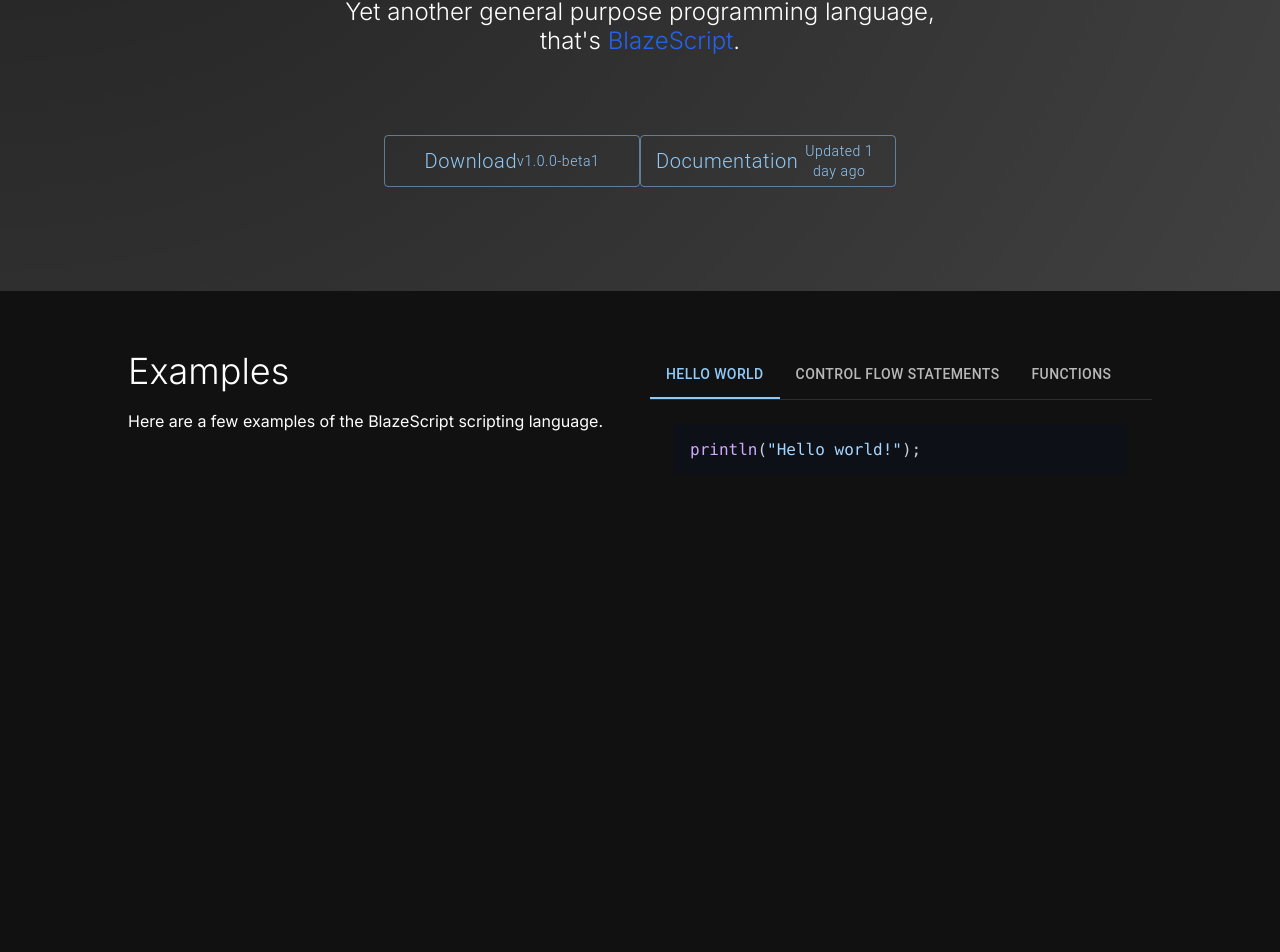
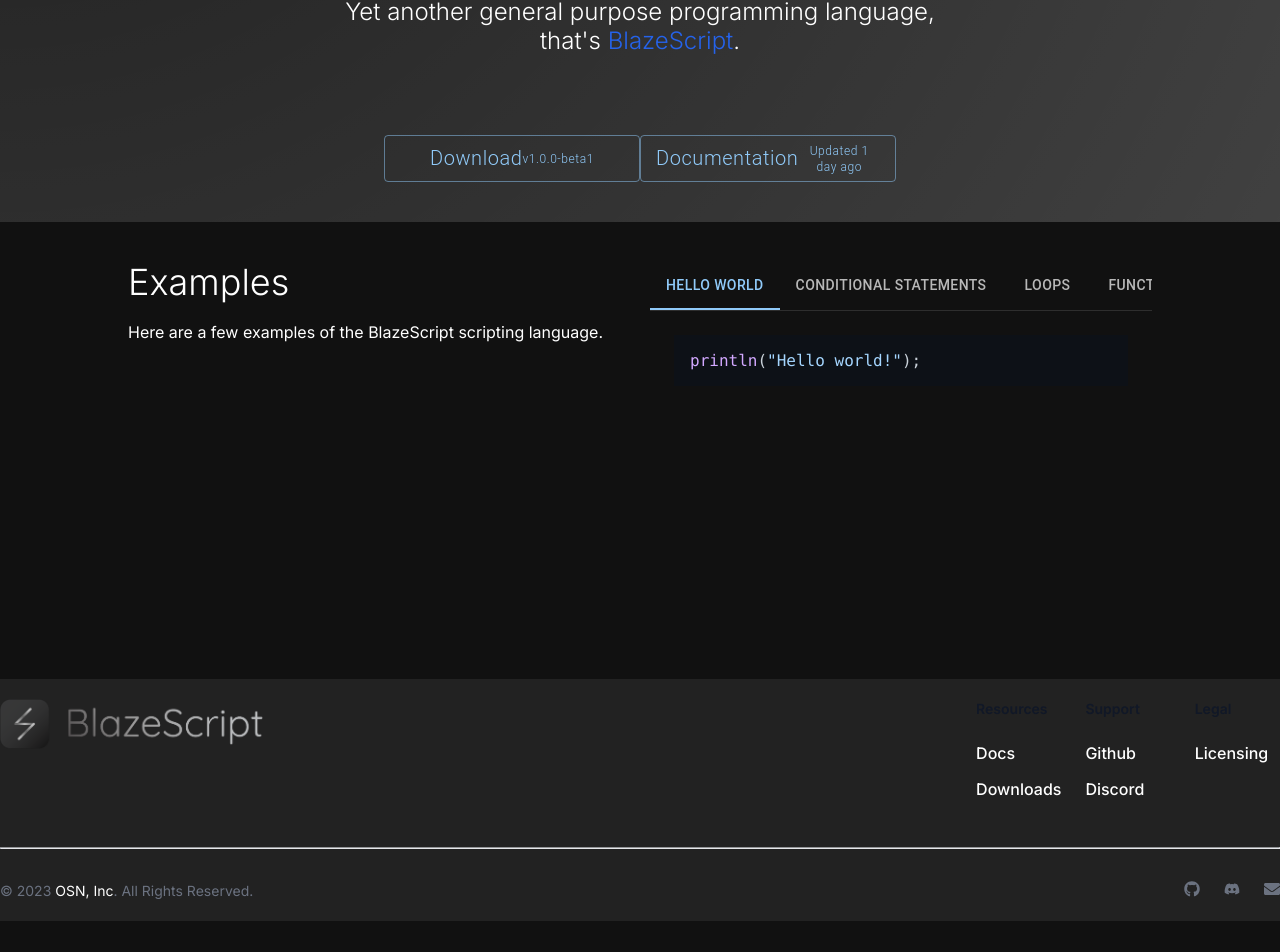
Before and after one commit to onesoft-sudo/blazescript-web, a Next.js app: page / in a window 1280 px wide. Shown: the part 508-1460 px from the top of the page. After the commit the page ends 1429 px from the top, so only its background shows below. Built offline with nearby package versions, Linux system fonts and the light colour scheme.

Commit message:
feat: complete home page

```diff
--- a/src/app/Examples.tsx
+++ b/src/app/Examples.tsx
@@ -9,7 +9,7 @@
 const CustomTab = ({ type = 'javascript', children, ...props }: any) => {
     return (
         <TabPanel {...props}>
-            <pre>
+            <pre className='max-h-[300px] h-[300px] overflow-y-auto'>
                 <code className={`font-mono language-${type}`}>{children}</code>
             </pre>
         </TabPanel>
@@ -26,7 +26,7 @@
     };
 
     return (
-        <div className='grid grid-cols-1 md:grid-cols-2 gap-5 px-3 md:px-[10%] min-h-[100vh]'>
+        <div className='grid grid-cols-1 md:grid-cols-2 gap-5 px-3 md:px-[10%] mb-5'>
             <div>
                 <h2 className='text-3xl md:text-4xl font-light'>Examples</h2>
                 <br />
@@ -36,14 +36,16 @@
                 <Box sx={{ borderBottom: 1, borderColor: 'divider' }}>
                     <Tabs value={value} onChange={handleChange} aria-label="basic tabs example">
                         <Tab label="Hello world" {...a11yProps(0)} />
-                        <Tab label="Control flow statements" {...a11yProps(1)} />
-                        <Tab label="Functions" {...a11yProps(2)} />
+                        <Tab label="Conditional Statements" {...a11yProps(1)} />
+                        <Tab label="Loops" {...a11yProps(2)} />
+                        <Tab label="Functions" {...a11yProps(3)} />
                     </Tabs>
                 </Box>
 
                 <CustomTab value={value} index={0}>{`println("Hello world!");`}</CustomTab>
-                <CustomTab value={value} index={1} type="rust">{`const name = read("What is your name? ");\n\nif (name === "root") {\n    println("Welcome back, root!");\n}\nelse {\n    println("Unknown user!");\n}\n\nloop 5 as i {\n    println("Count: " + i);\n}`}</CustomTab>
-                <CustomTab value={value} index={2}>{`function myFunc(a, b) {\n    return a + b;\n}\n\nprintln(myFunc(1, 2));`}</CustomTab>
+                <CustomTab value={value} index={1}>{`const name = read("What is your name? ");\n\nif (name === "root") {\n    println("Welcome back, root!");\n}\nelse {\n    println("Unknown user!");\n}`}</CustomTab>
+                <CustomTab value={value} index={2}>{`/* For loop */\nfor (var i = 0; i < 5; i++) {\n    println("i is " + i);\n}\n\n/* Similar example with while loop */\nvar i = 0;\n\nwhile (i < 5) {\n    println("i is " + i);\n}\n\n/* Similar example with BlazeScript's special loop statements */\nloop 5 as i {\n    println("i is " + i);\n}`}</CustomTab>
+                <CustomTab value={value} index={3}>{`function myFunc(a, b) {\n    return a + b;\n}\n\nprintln(myFunc(1, 2)); // 3`}</CustomTab>
             </div>
         </div>
     );
--- /dev/null
+++ b/src/app/Footer.module.css
@@ -0,0 +1,19 @@
+.footer ul li {
+    color: #ccc;
+    @apply mb-4;
+}
+
+.footer ul li:hover {
+    color: #fff;
+}
+
+.footer {
+    background: #222;
+    padding: 20px 0;
+}
+
+@media (max-width: 970px) {
+    .footer {
+        padding: 20px 10px;
+    }
+}
--- /dev/null
+++ b/src/app/Footer.tsx
@@ -0,0 +1,80 @@
+import Image from "next/image";
+import Logo from '../assets/blaze_original.png';
+import { DISCORD_URL, EMAIL_ADDR, GITHUB_REPO } from "@/utils/links";
+import Link from "next/link";
+import styles from './Footer.module.css';
+import { FaDiscord, FaEnvelope, FaGithub, FaInbox } from 'react-icons/fa';
+
+export default function Footer() {
+    return (
+        <footer className={styles.footer}>
+            <div className="mx-auto w-full max-w-screen-xl">
+                <div className="md:flex md:justify-between">
+                    <div className="mb-6 md:mb-0">
+                        <a href="https://flowbite.com/" className="flex items-center">
+                            <Image src={Logo} alt="BlazeScript" className="h-[40px] md:h-[50px] w-auto" />
+                        </a>
+                    </div>
+
+                    <div className="grid grid-cols-2 gap-10 sm:gap-6 sm:grid-cols-3">
+                        <div>
+                            <h2 className="mb-6 text-sm font-semibold text-gray-900 dark:text-white">Resources</h2>
+                            <ul className="list-none text-gray-600 dark:text-gray-400 font-medium">
+                                <li className="mb-4">
+                                    <Link href="/docs" className="hover:underline">Docs</Link>
+                                </li>
+
+                                <li className="mb-4">
+                                    <Link href="/downloads" className="hover:underline">Downloads</Link>
+                                </li>
+                            </ul>
+                        </div>
+
+                        <div>
+                            <h2 className="mb-6 text-sm font-semibold text-gray-900 dark:text-white">Support</h2>
+                            <ul className="list-none text-gray-600 dark:text-gray-400 font-medium">
+                                <li className="mb-4">
+                                    <a href={GITHUB_REPO} className="hover:underline">Github</a>
+                                </li>
+                                <li>
+                                    <a href="#" className="hover:underline">Discord</a>
+                                </li>
+                            </ul>
+                        </div>
+
+                        <div>
+                            <h2 className="mb-6 text-sm font-semibold text-gray-900 dark:text-white">Legal</h2>
+                            <ul className="list-none text-gray-600 dark:text-gray-400 font-medium">
+                                <li className="mb-4">
+                                    <a href={`${GITHUB_REPO}/tree/main/LICENSE`} className="hover:underline">Licensing</a>
+                                </li>
+                            </ul>
+                        </div>
+                    </div>
+                </div>
+
+                <hr className="my-6 border-gray-200 sm:mx-auto dark:border-gray-700 lg:my-8" />
+                <div className="sm:flex sm:items-center sm:justify-between">
+                    <span className="text-sm text-gray-500 sm:text-center dark:text-gray-400">© {new Date().getFullYear()} <Link href="/" className="hover:underline">OSN, Inc</Link>. All Rights Reserved.
+                    </span>
+                    <div className="flex mt-4 space-x-6 sm:justify-center sm:mt-0">
+                        <a href={GITHUB_REPO} className="text-gray-500 hover:text-gray-900 dark:hover:text-white">
+                            <FaGithub />
+                            <span className="sr-only">GitHub</span>
+                        </a>
+
+                        <a href={DISCORD_URL} className="text-gray-500 hover:text-gray-900 dark:hover:text-white">
+                            <FaDiscord />
+                            <span className="sr-only">Discord</span>
+                        </a>
+
+                        <a href={`mailto:${EMAIL_ADDR}`} className="text-gray-500 hover:text-gray-900 dark:hover:text-white">
+                            <FaEnvelope />
+                            <span className="sr-only">Email</span>
+                        </a>
+                    </div>
+                </div>
+            </div>
+        </footer>
+    );
+}
--- a/src/app/Top.tsx
+++ b/src/app/Header.tsx
@@ -4,7 +4,7 @@
 import Logo from '../assets/blaze_square.png';
 import styles from './Home.module.css';
 
-const Top: FC = () => {
+const Header: FC = () => {
     return (
         <div className={styles.main}>
             <Image className="md:pt-10 pt-4 mx-auto block mb-10" src={Logo} alt="Logo" />
@@ -23,15 +23,18 @@
             <div className="grid grid-cols-1 md:grid-cols-2 md:max-w-[40vw] mx-auto px-2 md:px-0">
                 <CustomButton className="px-5 block" variant="outlined">
                     <span className='text-center block'>Download</span>
-                    <small className='text-center block text-sm'>v1.0.0-beta1</small>
+                    <small className='text-center block text-xs'>v1.0.0-beta1</small>
                 </CustomButton>
                 <CustomButton className="px-5 mt-3 md:mt-0 md:ml-3 block" variant="outlined">
                     <span className='text-center block'>Documentation</span>
-                    <small className='text-center block text-sm'>Updated 1 day ago</small>
+                    <small className='text-center block text-xs'>Updated 1 day ago</small>
                 </CustomButton>
             </div>
+
+            <br />
+            <br />
         </div>
     );
 };
 
-export default Top;
+export default Header;
--- a/src/app/Home.module.css
+++ b/src/app/Home.module.css
@@ -1,4 +1,3 @@
 .main {
-    min-height: calc(100vh - 53px);
     background: radial-gradient(circle at top left, rgba(255, 255, 255, 0.05), rgba(255, 255, 255, 0.2));
 }
--- a/src/app/globals.css
+++ b/src/app/globals.css
@@ -12,3 +12,12 @@
   color: #fff;
   min-height: 100vh;
 }
+
+a {
+  color: #fff;
+  text-decoration: none;
+}
+
+a:hover {
+  text-decoration: underline;
+}
--- a/src/app/layout.tsx
+++ b/src/app/layout.tsx
@@ -6,6 +6,7 @@
 import { PropsWithChildren } from 'react';
 import Navbar from './Navbar';
 import './globals.css';
+import Footer from './Footer';
 
 const inter = Inter({ subsets: ['latin'] });
 
@@ -27,6 +28,8 @@
                     <main>
                         {children}
                     </main>
+
+                    <Footer />
                 </ThemeProvider>
             </body>
         </html>
--- a/src/app/page.tsx
+++ b/src/app/page.tsx
@@ -1,11 +1,10 @@
 import Examples from './Examples';
-import Top from './Top';
+import Header from './Header';
 
 export default function Home() {
     return (
         <div>
-            <Top />
-            <br />
+            <Header />
             <br />
             <br />
             <Examples />
--- /dev/null
+++ b/src/utils/links.ts
@@ -0,0 +1,3 @@
+export const GITHUB_REPO = "https://github.com/onesoft-sudo/blazescript";
+export const DISCORD_URL = "https://discord.gg/892GWhTzgs";
+export const EMAIL_ADDR = "rakinar2@onesoftnet.eu.org";
```
